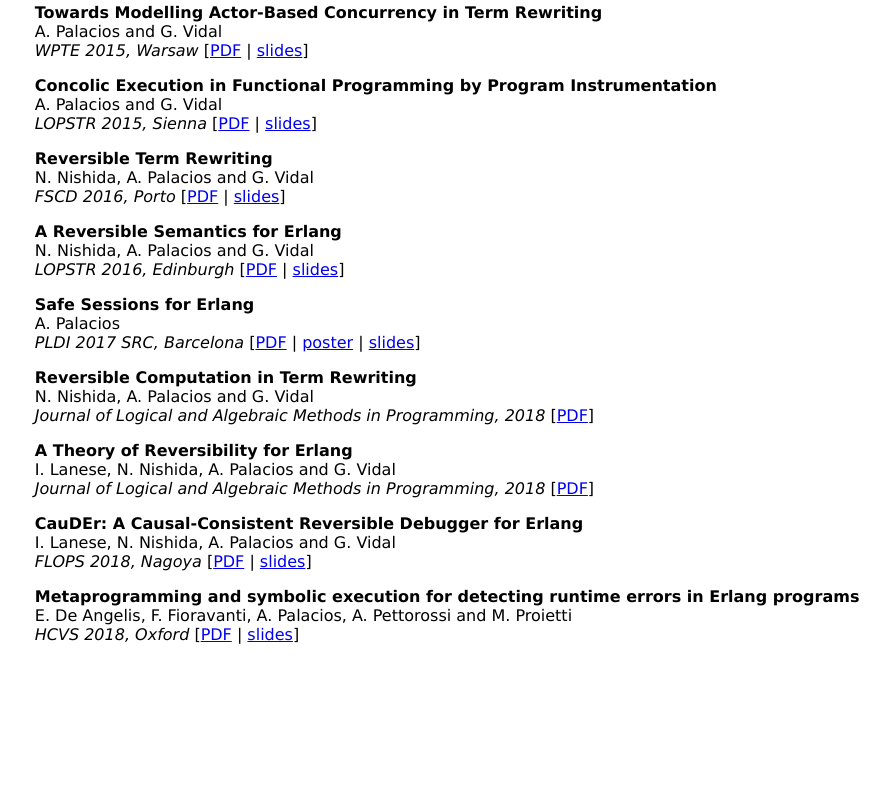
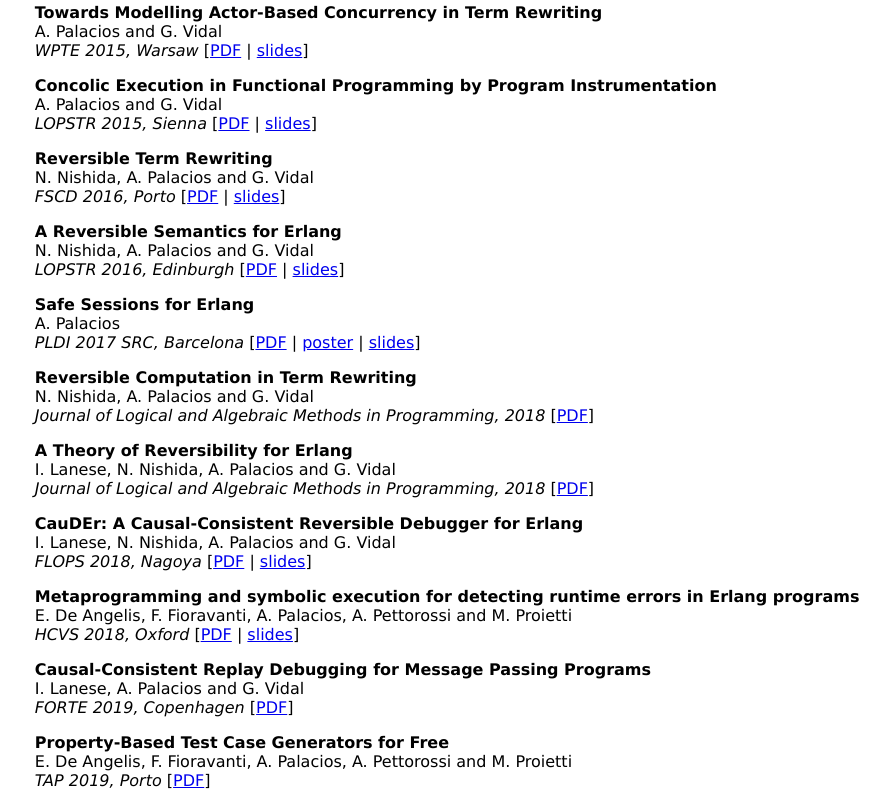
Before and after one commit to adpaco-aws/adpaco-aws.github.io, a plain HTML site: page index.html in a window 1280 px wide. Shown: the part 436-1237 px from the top of the page, without its empty margins (104-994 px from the left). Before the commit the page ends 1091 px from the top, so only its background shows below. Drawn offline with Linux system fonts and the light colour scheme.

Commit message:
Added 2019 publications

```diff
--- a/index.html
+++ b/index.html
@@ -146,6 +146,20 @@
     href="./confs/hcvs18/hcvs18_talk.pdf">slides</a>]
     </p>
 
+    <p>
+      <b>Causal-Consistent Replay Debugging for Message Passing Programs</b><br>
+      I. Lanese, A. Palacios and G. Vidal<br>
+      <i>FORTE 2019, Copenhagen</i> [<a
+      href="./confs/forte19/paper.pdf">PDF</a>]
+    </p>
+
+    <p>
+      <b>Property-Based Test Case Generators for Free</b><br>
+      E. De Angelis, F. Fioravanti, A. Palacios, A. Pettorossi and M. Proietti<br>
+      <i>TAP 2019, Porto</i> [<a
+      href="./confs/tap19/paper.pdf">PDF</a>]
+    </p>
+
         </td>
       </tr>
     </table>
```
